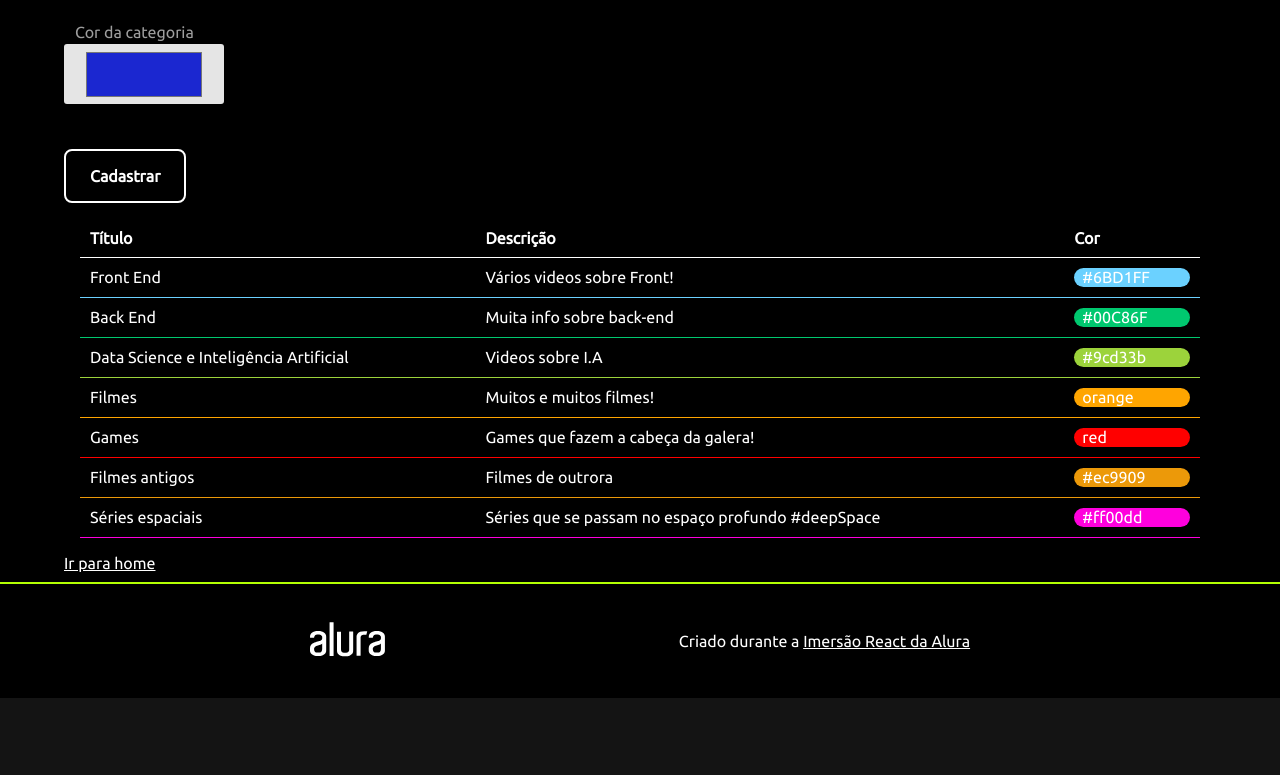
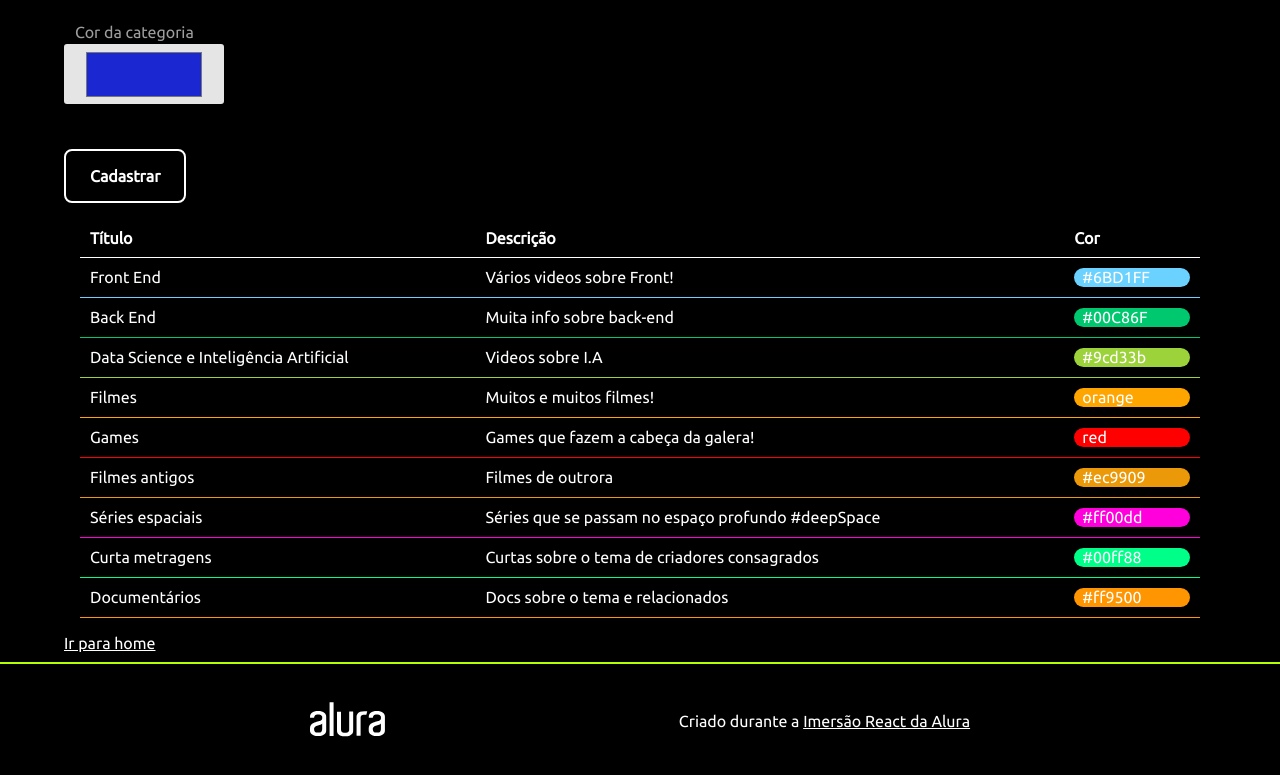
Before and after one commit to garouxl/garoupicks, a React (Create React App) app: page /cadastro/categoria in a window 1280 px wide. Shown: the part 411-1186 px from the top of the page. Before the commit the page ends 1109 px from the top, so only its background shows below. Built offline with nearby package versions, Linux system fonts and the light colour scheme; data requests are answered from the project's data file.

Commit message:
criado repositorie para categoria com SET e GET

```diff
--- a/db.json
+++ b/db.json
@@ -57,6 +57,18 @@
       "descricao": "Séries que se passam no espaço profundo #deepSpace",
       "cor": "#ff00dd",
       "id": 7
+    },
+    {
+      "titulo": "Curta metragens",
+      "descricao": "Curtas sobre o tema de criadores consagrados",
+      "cor": "#00ff88",
+      "id": 8
+    },
+    {
+      "titulo": "Documentários",
+      "descricao": "Docs sobre o tema e relacionados",
+      "cor": "#ff9500",
+      "id": 9
     }
   ],
   "videos": [
--- a/src/components/Footer/index.js
+++ b/src/components/Footer/index.jsx
@@ -6,10 +6,10 @@ import Logo from '../../assets/img/alura-logo.svg';
 function Footer() {
   return (
     <FooterBase>
-      <FooterBase.wrapper>
-      <a href="https://www.alura.com.br/">
-        <img src={Logo} alt="Logo Alura" />
-      </a>
+      <FooterBase.Wrapper>
+        <a href="https://www.alura.com.br/">
+          <img src={Logo} alt="Logo Alura" />
+        </a>
         <p>
           Criado durante a
           {' '}
@@ -17,7 +17,7 @@ function Footer() {
             Imersão React da Alura
           </a>
         </p>
-      </FooterBase.wrapper>
+      </FooterBase.Wrapper>
     </FooterBase>
   );
 }
--- a/src/components/Footer/styles.js
+++ b/src/components/Footer/styles.js
@@ -1,5 +1,4 @@
 import styled from 'styled-components';
-
 
 export const FooterBase = styled.footer`
   background: var(--black);
@@ -14,7 +13,7 @@ export const FooterBase = styled.footer`
   }
 `;
 
-FooterBase.wrapper = styled.section`
+FooterBase.Wrapper = styled.section`
   display: flex;
   justify-content: space-evenly;
   align-items: center;
--- /dev/null
+++ b/src/config/index.js
@@ -0,0 +1,5 @@
+const URL_BACKEND = window.location.hostname.includes('localhost')
+  ? 'http://localhost:8080'
+  : 'https://garoupicks.herokuapp.com';
+
+export default { URL_BACKEND };
--- /dev/null
+++ b/src/hooks/useForm.js
@@ -0,0 +1,34 @@
+import { useState } from 'react';
+
+function useForm(initialValues) {
+
+  // gera os valores e o setter
+  const [values, setValues] = useState(initialValues);
+
+  function handleValues(key, value) {
+    setValues({
+      ...values,
+      [key]: value,
+    });
+  }
+
+  function handleChange(event) {
+    // const { getAttribute, value } = event.target;
+    handleValues(
+      event.target.getAttribute('name'),
+      event.target.value,
+    );
+  }
+
+  function clearForm() {
+    setValues(initialValues);
+  }
+
+  return {
+    values,
+    clearForm,
+    handleChange,
+  };
+}
+
+export default useForm;
--- a/src/index.jsx
+++ b/src/index.jsx
@@ -3,8 +3,8 @@ import ReactDOM from 'react-dom';
 import { BrowserRouter, Switch, Route } from 'react-router-dom';
 
 import Home from './pages/Home';
-import RegisterVideo from './pages/register/Video';
-import RegisterCategory from './pages/register/Category';
+import RegisterVideo from './pages/Register/Video';
+import RegisterCategory from './pages/Register/Category';
 import Error404 from './pages/Error404';
 
 import './reset.css';
--- a/src/pages/Home/index.jsx
+++ b/src/pages/Home/index.jsx
@@ -1,12 +1,25 @@
-import React from 'react';
+import React, { useEffect } from 'react';
+import uniqid from 'uniqid';
 
 import PageDefault from '../../components/PageDefault';
 import BannerMain from '../../components/BannerMain';
 import Carousel from '../../components/Carousel';
 
 import dadosIniciais from '../../data/dados_iniciais.json';
+import categoriesRepository from '../../repositories/categories';
 
 function Home() {
+
+  useEffect(() => {
+    categoriesRepository.getAllWithVideos()
+      .then((categoriesWithVideos) => {
+        window.console.log(categoriesWithVideos);
+      })
+      .catch((error) => {
+        window.console.warn('Tratar o erro e mostrar')
+      });
+  });
+
   return (
     <PageDefault>
       <BannerMain
@@ -17,7 +30,7 @@ function Home() {
       {
         dadosIniciais.categorias.map((categoria) => (
           <Carousel
-            key={categoria}
+            key={uniqid()}
             ignoreFirstVideo
             category={categoria}
           />
--- a/src/pages/register/Category/index.jsx
+++ b/src/pages/Register/Category/index.jsx
@@ -1,43 +1,16 @@
 import React, { useState, useEffect } from 'react';
 import { Link } from 'react-router-dom';
 import Uniqid from 'uniqid';
+
+import categoriesRepository from '../../../repositories/categories';
 
 import PageDefault from '../../../components/PageDefault';
 import FormField from '../../../components/FormField';
 import Button from '../../../components/Button';
 
+import useForm from '../../../hooks/useForm'
+
 // customHook sempre tem 'use' como sufixo no nomte
-
-function useForm(initialValues) {
-
-  // gera os valores e o setter
-  const [values, setValues] = useState(initialValues);
-
-  function handleValues(key, value) {
-    setValues({
-      ...values,
-      [key]: value,
-    });
-  }
-
-  function handleChange(event) {
-    // const { getAttribute, value } = event.target;
-    handleValues(
-      event.target.getAttribute('name'),
-      event.target.value,
-    );
-  }
-
-  function clearForm() {
-    setValues(initialValues);
-  }
-
-  return {
-    values,
-    clearForm,
-    handleChange,
-  };
-}
 
 function RegisterCategory() {
 
@@ -49,31 +22,29 @@ function RegisterCategory() {
 
   const { values, handleChange, clearForm } = useForm(initialValues);
 
-  const URL = window.location.hostname.includes('localhost')
-    ? 'http://localhost:8080/categorias'
-    : 'https://garoupicks.herokuapp.com/categorias';
-
   // gera as categorias e o setter
   const [categories, setCategories] = useState([]);
 
   function submitCategory(event) {
     event.preventDefault();
-    window.fetch(URL, {
-      method: 'POST',
-      body: window.JSON.stringify({ ...values }),
-      headers: {
-        'content-type': 'application/json',
-      },
-    }).then(() => {
+    categoriesRepository.setNewCategory(values)
+      .then(() => {
         setCategories([
           ...categories,
           values,
         ]);
         clearForm();
+      })
+      .catch((error) => {
+        window.console.warn('Tratar o erro e mostrar');
       });
   }
 
   useEffect(() => {
+    const URL = window.location.hostname.includes('localhost')
+    ? 'http://localhost:8080/categorias'
+    : 'https://garoupicks.herokuapp.com/categorias';
+
     window.fetch(URL)
       .then(async (serverResponse) => {
         const result = await serverResponse.json();
@@ -82,7 +53,7 @@ function RegisterCategory() {
         ]);
       });
   },
-  [URL]);
+  []);
 
   return (
     <PageDefault>
--- /dev/null
+++ b/src/repositories/categories.js
@@ -0,0 +1,25 @@
+import config from '../config';
+
+const URL_CATEGORIES = `${config.URL_BACKEND}/categorias`;
+
+function getAllWithVideos() {
+  return window.fetch(`${URL_CATEGORIES}?_embed=videos`)
+    .then(async (serverResponse) => {
+      const result = await serverResponse.json();
+      return result;
+    });
+}
+
+function setNewCategory(values) {
+  return window.fetch(URL_CATEGORIES, {
+    method: 'POST',
+    body: window.JSON.stringify({ ...values }),
+    headers: {
+      'content-type': 'application/json',
+    },
+  });
+}
+
+export default {
+  getAllWithVideos, setNewCategory,
+};
```
Also changed, not shown: src/pages/Register/Video/index.jsx (renamed from src/pages/register/Video/index.jsx). Lines whose indentation alone changed are shown as unchanged.
